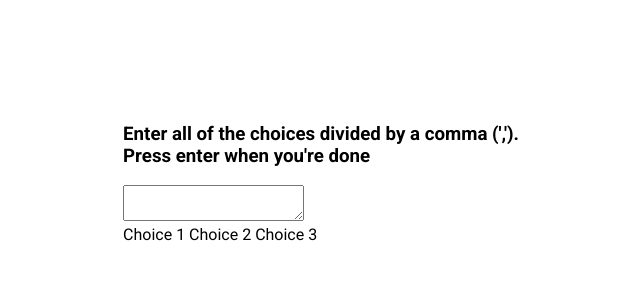
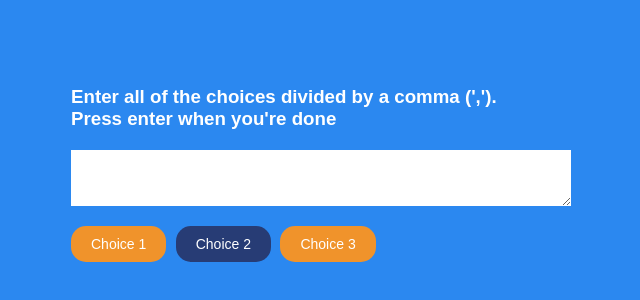
Before and after one commit to sinaGh-cyber/random-choice-picker, a plain HTML site: page index.html in a window 1280 px wide. Shown: the part 226-526 px from the top of the page, without its empty margins (319-959 px from the left). Drawn offline with Linux system fonts and the light colour scheme; a web font is replaced by a local one.

Commit message:
UI ready

```diff
--- a/index.html
+++ b/index.html
@@ -15,7 +15,7 @@
       <textarea id="textarea"></textarea>
       <div id="tags">
         <span class="tag">Choice 1</span>
-        <span class="tag">Choice 2</span>
+        <span class="tag highlight">Choice 2</span>
         <span class="tag">Choice 3</span>
       </div>
     </div>
--- a/style.css
+++ b/style.css
@@ -1,11 +1,12 @@
-@import url('https://fonts.googleapis.com/css2?family=Roboto:wght@400;700&display=swap');
+@import url('https://fonts.googleapis.com/css?family=Muli&display=swap');
 
 * {
   box-sizing: border-box;
 }
 
 body {
-  font-family: 'Roboto', sans-serif;
+  background-color: #2b88f0;
+  font-family: 'Muli', sans-serif;
   display: flex;
   flex-direction: column;
   align-items: center;
@@ -14,3 +15,36 @@ body {
   overflow: hidden;
   margin: 0;
 }
+
+h3 {
+  color: #fff;
+  margin: 10px 0 20px;
+}
+
+.container {
+  width: 500px;
+}
+
+textarea {
+  border: none;
+  display: block;
+  width: 100%;
+  font-family: inherit;
+  padding: 10px;
+  margin: 0 0 20px;
+  font-size: 16px;
+}
+
+.tag {
+  background-color: #f0932b;
+  color: #fff;
+  border-radius: 15px;
+  padding: 10px 20px;
+  margin: 0 5px 10px 0;
+  font-size: 14px;
+  display: inline-block;
+}
+
+.tag.highlight {
+  background-color: #273c75;
+}
```
